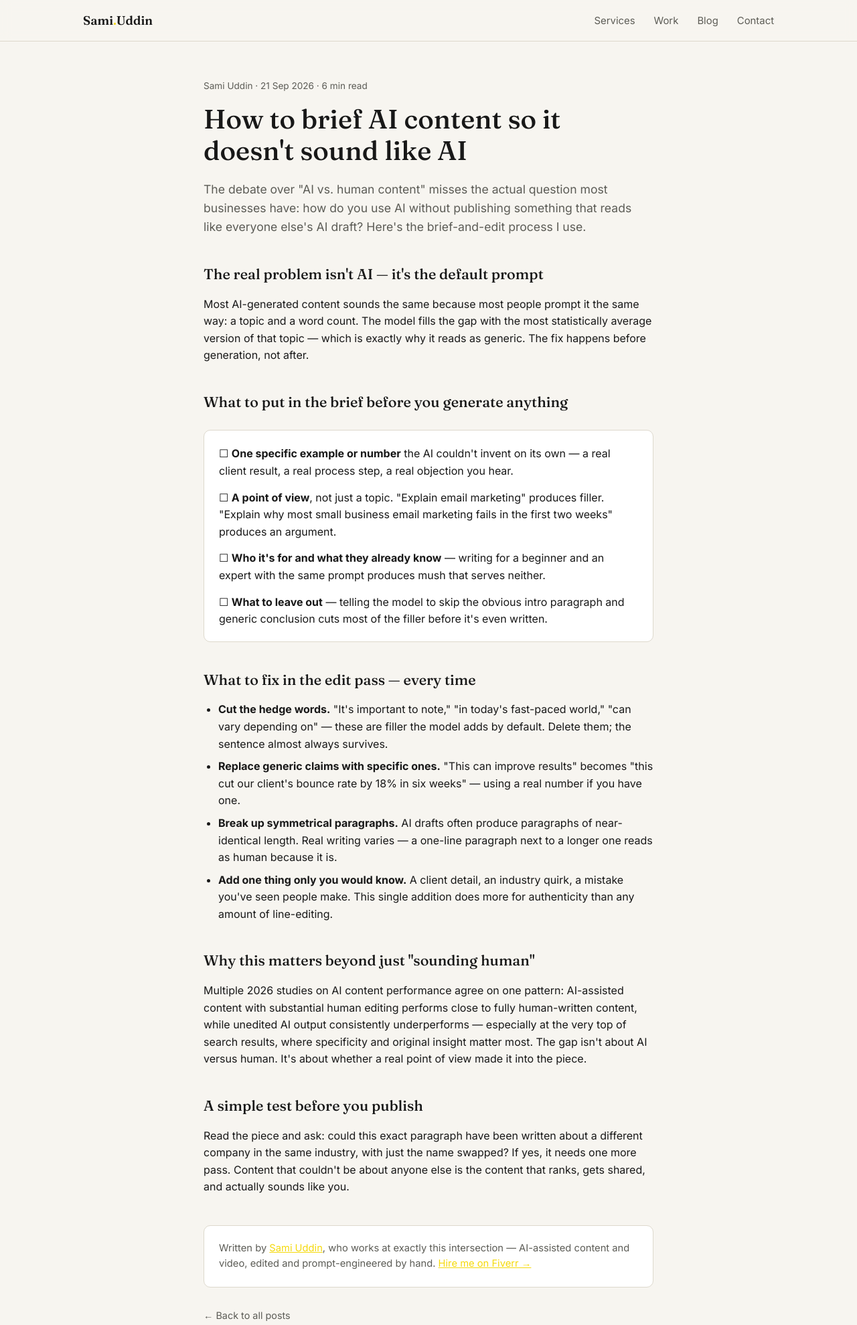
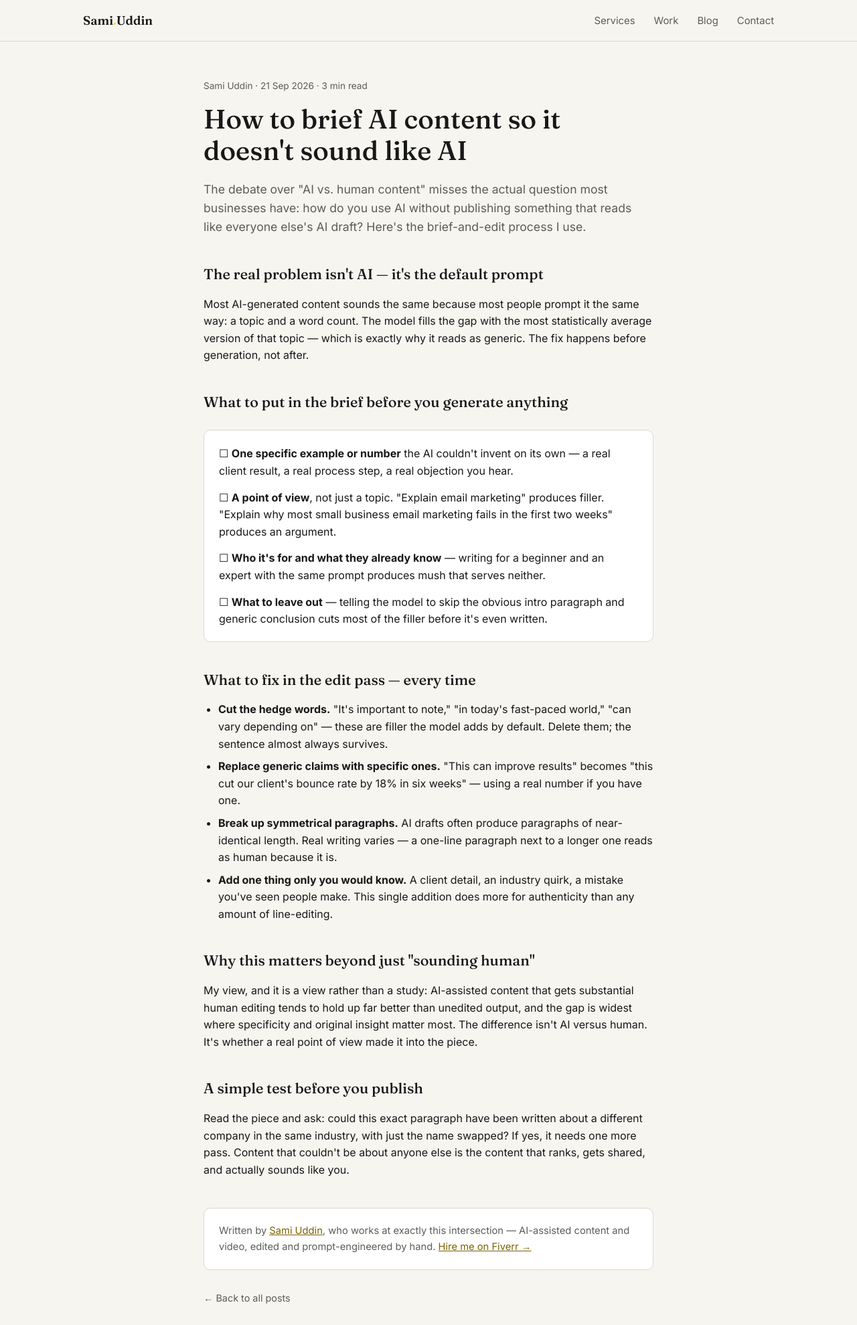
Before and after one commit to samid6061-boop/samid6061-boop.github.io, a plain HTML site: page blog/brief-ai-content-so-it-doesnt-sound-like-ai.html in a window 1280 px wide. Shown: the top 1979 px of the page at 67% size. Drawn offline with Linux system fonts and the light colour scheme.

Commit message:
Adjust byline and refine content for clarity
Updated the byline read time and modified a paragraph for clarity.

```diff
--- a/blog/brief-ai-content-so-it-doesnt-sound-like-ai.html
+++ b/blog/brief-ai-content-so-it-doesnt-sound-like-ai.html
@@ -40,7 +40,7 @@
 :root[data-theme="light"]{ --paper:#f7f5f0; --paper-raised:#ffffff; --ink:#181818; --ink-soft:#5c5c56; --rule:#ddd8cc; --mark-ink:#1a1a12; }
 *{box-sizing:border-box;}
 body{ margin:0; background:var(--paper); color:var(--ink); font-family:var(--sans); line-height:1.6; -webkit-font-smoothing:antialiased; }
-a{ color:var(--mark); }
+a{ color:var(--link); }
 .wrap{ max-width:var(--maxw); margin:0 auto; padding:0 24px; }
 header.site{ position:sticky; top:0; z-index:50; background:color-mix(in srgb, var(--paper) 88%, transparent); backdrop-filter:blur(8px); border-bottom:1px solid var(--rule); }
 .nav{ display:flex; align-items:center; justify-content:space-between; padding:16px 24px; max-width:1080px; margin:0 auto; }
@@ -67,6 +67,9 @@ article strong{ color:var(--ink); }
 .back-link:hover{ color:var(--ink); }
 footer.site-footer{ padding:28px 0 40px; text-align:center; color:var(--ink-soft); font-size:.82rem; border-top:1px solid var(--rule); }
 footer.site-footer a{ text-decoration:underline; }
+:root{ --link:#f5d90a; }
+@media (prefers-color-scheme: light){ :root:not([data-theme="dark"]){ --link:#7a5f00; } }
+:root[data-theme="light"]{ --link:#7a5f00; }
 </style>
 </head>
 <body>
@@ -85,7 +88,7 @@ footer.site-footer a{ text-decoration:underline; }
 
 <main class="wrap">
 <article>
-  <p class="byline">Sami Uddin · 21 Sep 2026 · 6 min read</p>
+  <p class="byline">Sami Uddin · 21 Sep 2026 · 3 min read</p>
   <h1 class="title">How to brief AI content so it doesn't sound like AI</h1>
   <p class="lede">The debate over "AI vs. human content" misses the actual question most businesses have: how do you use AI without publishing something that reads like everyone else's AI draft? Here's the brief-and-edit process I use.</p>
 
@@ -109,7 +112,7 @@ footer.site-footer a{ text-decoration:underline; }
   </ul>
 
   <h2>Why this matters beyond just "sounding human"</h2>
-  <p>Multiple 2026 studies on AI content performance agree on one pattern: AI-assisted content with substantial human editing performs close to fully human-written content, while unedited AI output consistently underperforms — especially at the very top of search results, where specificity and original insight matter most. The gap isn't about AI versus human. It's about whether a real point of view made it into the piece.</p>
+  <p>My view, and it is a view rather than a study: AI-assisted content that gets substantial human editing tends to hold up far better than unedited output, and the gap is widest where specificity and original insight matter most. The difference isn't AI versus human. It's whether a real point of view made it into the piece.</p>
 
   <h2>A simple test before you publish</h2>
   <p>Read the piece and ask: could this exact paragraph have been written about a different company in the same industry, with just the name swapped? If yes, it needs one more pass. Content that couldn't be about anyone else is the content that ranks, gets shared, and actually sounds like you.</p>
@@ -128,5 +131,6 @@ footer.site-footer a{ text-decoration:underline; }
 
 <script>document.getElementById('year').textContent = new Date().getFullYear();</script>
 
+<script src="../nav.js" defer></script>
 </body>
 </html>
```
